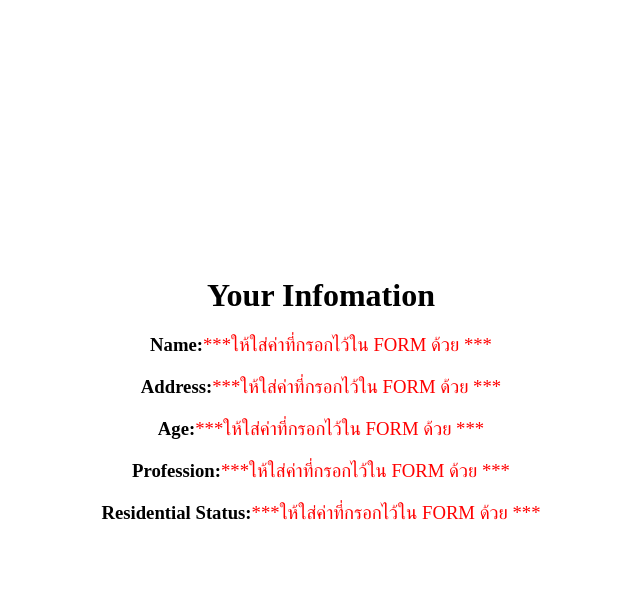
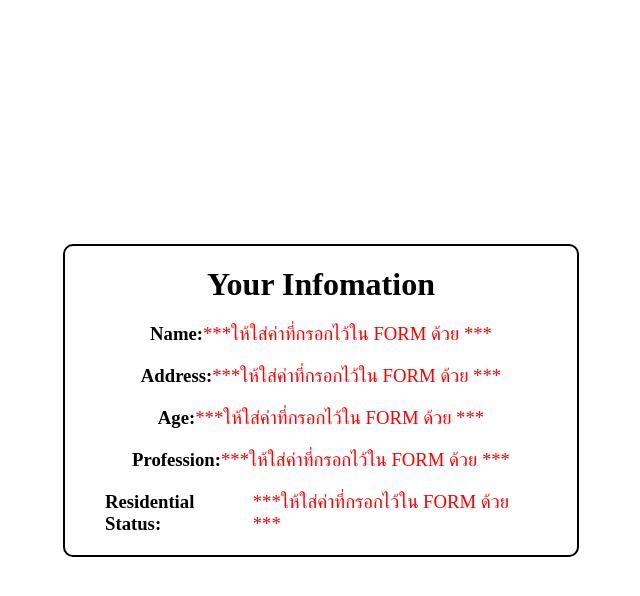
Before and after one commit to Thaipat/Web-Tech, a PHP site: page /form.php in a window 1280 px wide. Shown: the top 596 px of the page, without its empty margins (319-959 px from the left). Run offline with PHP 8.4, Linux system fonts and the light colour scheme.

Commit message:
Update form.php

```diff
--- a/lab7/3/form.php
+++ b/lab7/3/form.php
@@ -30,11 +30,19 @@
     }
     label{
         font-weight: lighter;
+        word-wrap: break-word;
+        max-width: 30vw;
+    }
+    .card{
+        border: 2px solid black;
+        border-radius: 10px;
+        max-width: 40vw;
     }
 </style>
 
 <body>
     <?php
+    echo "<div class=\"card\">";
     if (isset($_POST['name'])) {
         if (strlen($_POST['name']) >= 5) {
             $name = $_POST['name'];
@@ -93,7 +101,7 @@
     <div><h3>Age: <label>$age</label></h3></div>
     <div><h3>Profession: <label>$profession</label></h3></div>
     <div><h3>Residential Status: <label>$resident</label></h3></div>
-    </div>";
+    </div></div>";
     ?>
 </body>
 
```
